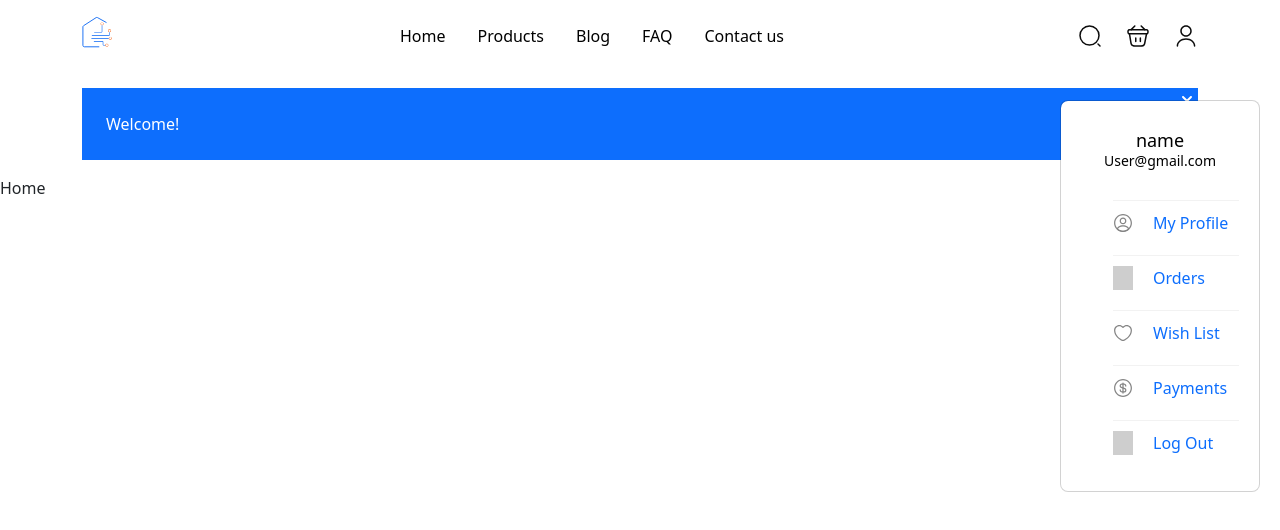
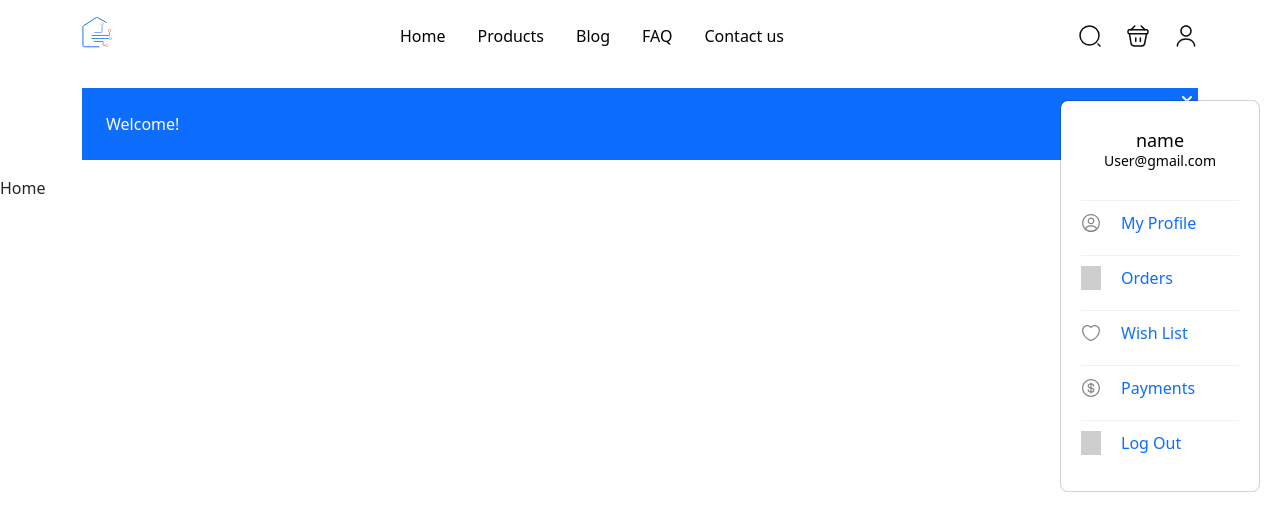
Before and after one commit to RJR24/sarvin-shop-react, a React (Create React App) app: page / in a window 1280 px wide. Both pictures are taken after a click on the element 1186 px from the left and 34 px from the top of the page. Shown: the top 530 px of the page. Built offline with nearby package versions, Linux system fonts and the light colour scheme; grey boxes are pictures that could not be loaded.

Commit message:
code readability improved

```diff
--- a/src/components/layouts/Header.jsx
+++ b/src/components/layouts/Header.jsx
@@ -56,7 +56,7 @@ const Header = () => {
           </Link>
 
           <div
-            className={`menu-trigger ${open ? "active" : "inactive"} d-inline`}
+            className={`menu-trigger  d-inline ${open ? "active" : "inactive"}`}
             onClick={() => {
               setOpen(!open);
             }}
@@ -70,7 +70,7 @@ const Header = () => {
                 <br />
                 <span>User@gmail.com</span>
               </h3>
-              <ul>
+              <ul className="list-unstyled">
                 <DropdownItem img={profile} text={"My Profile"} />
                 <DropdownItem img={orders} text={"Orders"} />
                 <DropdownItem img={wishList} text={"Wish List"} />
```
